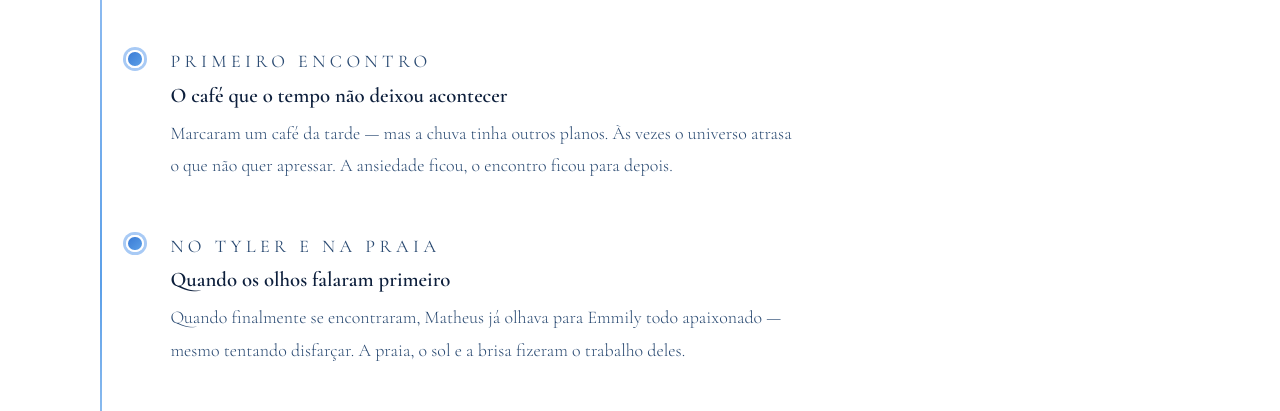
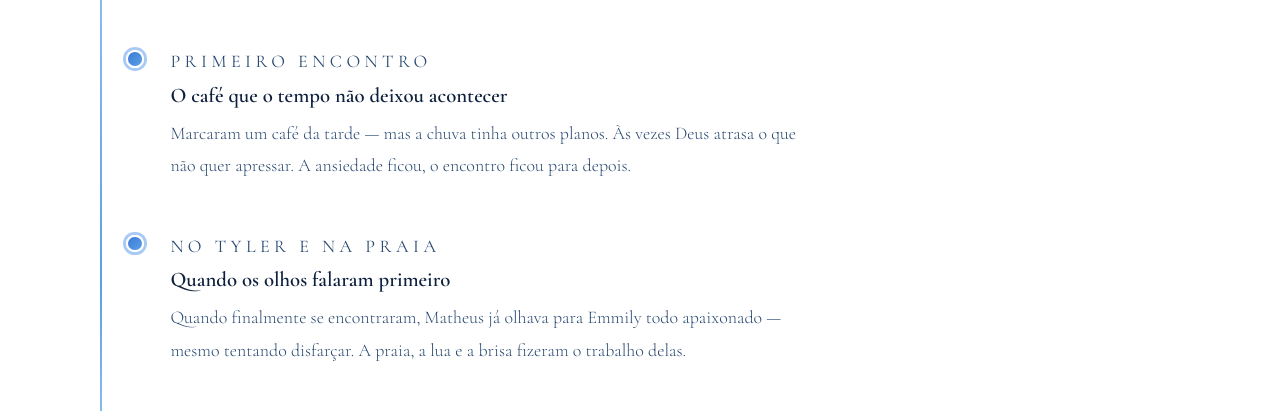
Before and after one commit to math027/casamento, a plain HTML site: page index.html in a window 1280 px wide. Shown: the part 1223-1634 px from the top of the page. Drawn offline with nearby package versions, Linux system fonts and the light colour scheme.

Commit message:
Novas frases

```diff
--- a/index.html
+++ b/index.html
@@ -113,7 +113,7 @@
         <p class="timeline-year">Primeiro encontro</p>
         <h3>O café que o tempo não deixou acontecer</h3>
         <p>
-          Marcaram um café da tarde — mas a chuva tinha outros planos. Às vezes o universo atrasa o que não quer apressar. A ansiedade ficou, o encontro ficou para depois.
+          Marcaram um café da tarde — mas a chuva tinha outros planos. Às vezes Deus atrasa o que não quer apressar. A ansiedade ficou, o encontro ficou para depois.
         </p>
       </div>
 
@@ -122,7 +122,7 @@
         <p class="timeline-year">No Tyler e na praia</p>
         <h3>Quando os olhos falaram primeiro</h3>
         <p>
-          Quando finalmente se encontraram, Matheus já olhava para Emmily todo apaixonado — mesmo tentando disfarçar. A praia, o sol e a brisa fizeram o trabalho deles.
+          Quando finalmente se encontraram, Matheus já olhava para Emmily todo apaixonado — mesmo tentando disfarçar. A praia, a lua e a brisa fizeram o trabalho delas.
         </p>
       </div>
 
```
